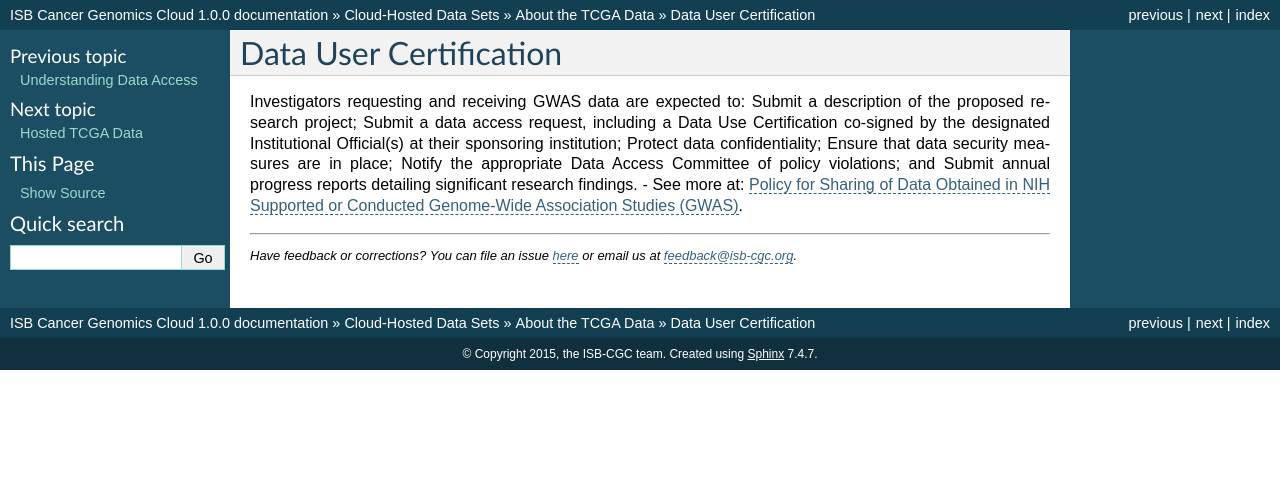
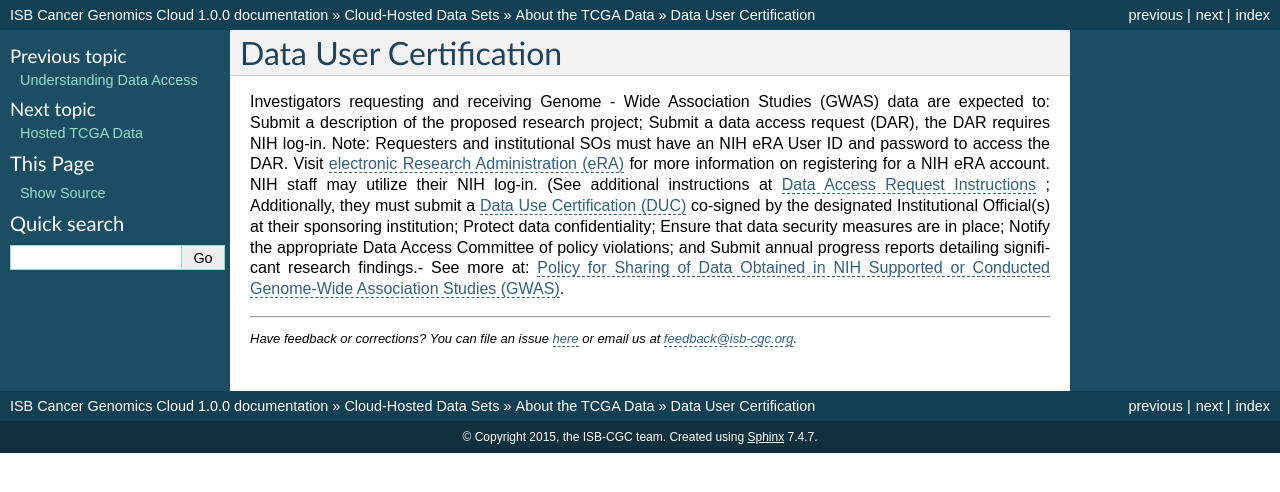
Before and after one commit to isb-cgc/readthedocs, a Sphinx documentation site: the page built from docs/source/sections/data/data2/Data-Use-Certification.rst, in a window 1280 px wide. Shown: the top 492 px of the page. Built offline with Sphinx 7.4.7, drawn with Linux system fonts in a browser that asks for light colours.

Commit message:
Update Data-Use-Certification.rst

```diff
--- a/docs/source/sections/data/data2/Data-Use-Certification.rst
+++ b/docs/source/sections/data/data2/Data-Use-Certification.rst
@@ -1,4 +1,6 @@
 ********
 Data User Certification
 ********
-Investigators requesting and receiving GWAS data are expected to: Submit a description of the proposed research project; Submit a data access request, including a Data Use Certification co-signed by the designated Institutional Official(s) at their sponsoring institution; Protect data confidentiality; Ensure that data security measures are in place; Notify the appropriate Data Access Committee of policy violations; and Submit annual progress reports detailing significant research findings. - See more at: `Policy for Sharing of Data Obtained in NIH Supported or Conducted Genome-Wide Association Studies (GWAS) <http://grants.nih.gov/grants/guide/notice-files/NOT-OD-07-088.html#sthash.Hde6DhfF.Fbj4vpAj.dpuf>`_.
+Investigators requesting and receiving Genome - Wide Association Studies (GWAS) data are expected to: Submit a description of the proposed research project; Submit a data access request (DAR), the DAR requires NIH log-in. Note: Requesters and institutional SOs must have an NIH eRA User ID and password to access the DAR. Visit `electronic Research Administration (eRA) <http://era.nih.gov>`_
+for more information on registering for a NIH eRA account. NIH staff may utilize their NIH log-in. (See additional instructions at `Data Access Request Instructions <http://www.genome.gov/20019654>`_
+; Additionally, they must submit a `Data Use Certification (DUC) <http://www.genome.gov/20019653>`_ co-signed by the designated Institutional Official(s) at their sponsoring institution; Protect data confidentiality; Ensure that data security measures are in place; Notify the appropriate Data Access Committee of policy violations; and Submit annual progress reports detailing significant research findings.- See more at: `Policy for Sharing of Data Obtained in NIH Supported or Conducted Genome-Wide Association Studies (GWAS) <http://grants.nih.gov/grants/guide/notice-files/NOT-OD-07-088.html#sthash.Hde6DhfF.Fbj4vpAj.dpuf>`_.
```
